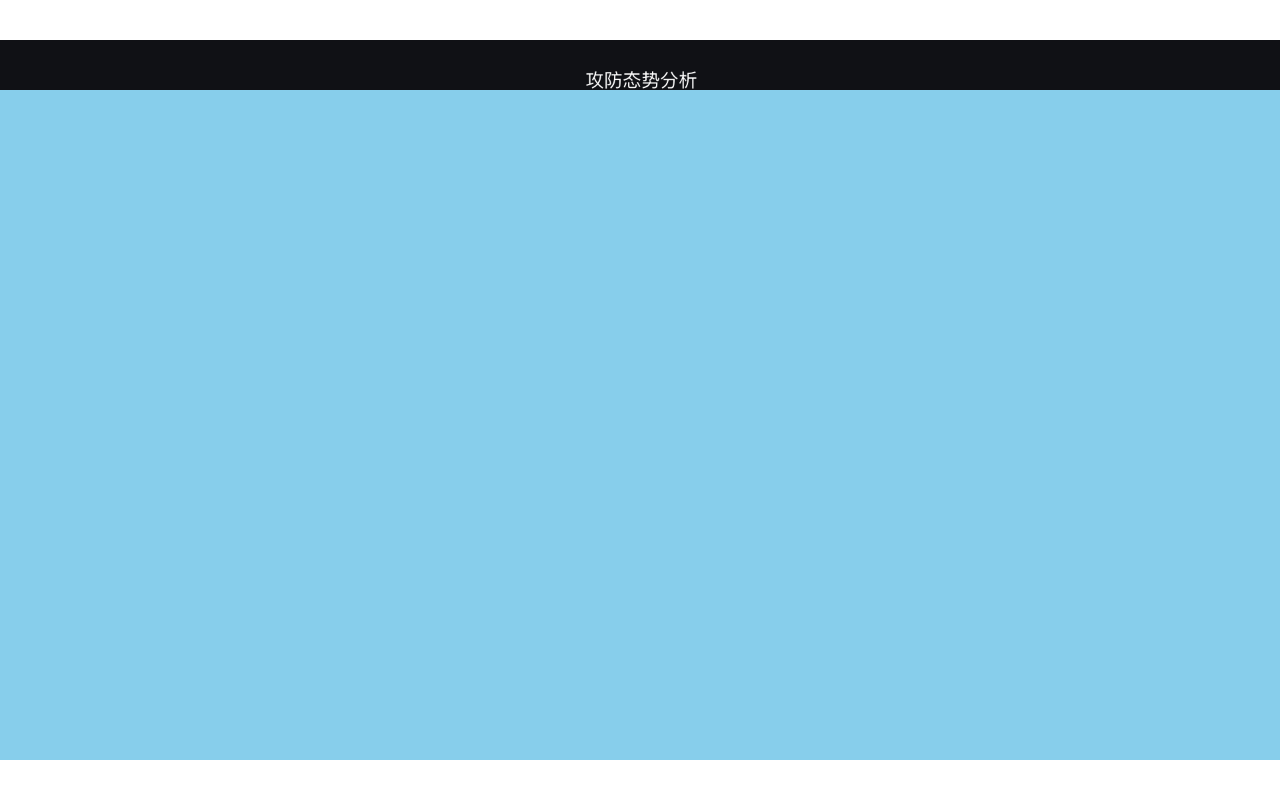
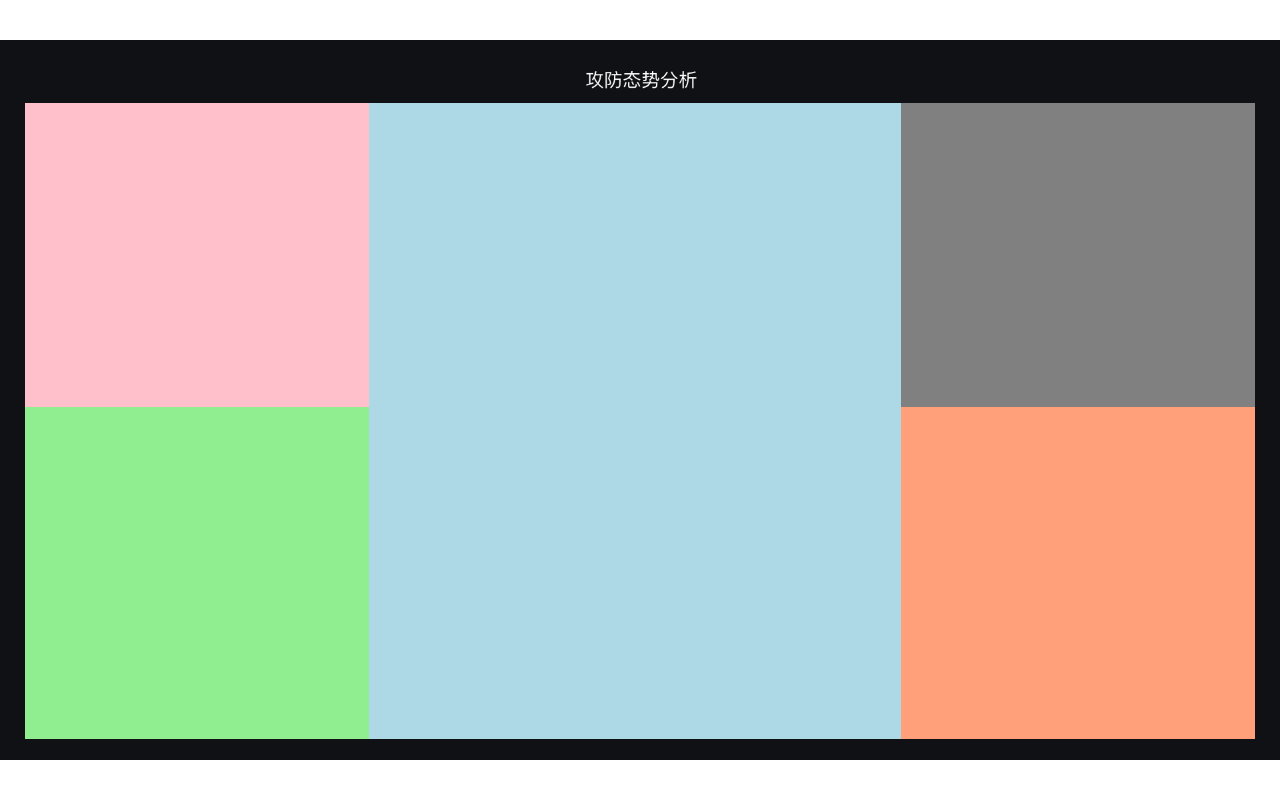
Before and after one commit to Yand-hi/react-echarts, a React (Vite) app: page /#/ in a window 1280 px wide. Built offline with nearby package versions, Linux system fonts and the light colour scheme.

Commit message:
grid Layout

```diff
--- a/src/pages/home.scss
+++ b/src/pages/home.scss
@@ -1,38 +1,47 @@
 @import "../shared/helper";
 
 .home {
-    header {
-        height: px(75);
-        background-size: cover;
+  flex: 1;
+  display: flex;
+  flex-direction: column;
+
+  > header {
+    height: px(95);
+    background-size: cover;
+  }
+
+  > main {
+    margin: 0 auto;
+    width: px(1844);
+    height: px(954);
+    display: grid;
+    grid-template:
+      "box1 box2 box3" 456fr
+      "box4 box2 box5" 498fr / 516fr 798fr 530fr;
+
+    > .section1 {
+      grid-area: box1;
+      background: pink;
     }
+
+    > .section2 {
+      grid-area: box2;
+      background: lightblue;
+    }
+
+    > .section3 {
+      grid-area: box3;
+      background: grey;
+    }
+
+    > .section4 {
+      grid-area: box4;
+      background: lightgreen;
+    }
+
+    > .section5 {
+      grid-area: box5;
+      background: lightsalmon;
+    }
+  }
 }
-
-
-
-
-
-
-
-
-
-
-
-
-
-
-
-
-
-
-
-
-
-
-
-
-
-
-
-
-// full => 1920*1080
-// left-top => 550*400
--- a/src/pages/home.tsx
+++ b/src/pages/home.tsx
@@ -5,7 +5,14 @@ import header from '../images/header.png'
 export const Home = () => {
   return (
     <div className='home'>
-      <header style={{ backgroundImage: `url(${header})` }} />
+      <header style={{backgroundImage: `url(${header})`}}/>
+      <main>
+        <section className="section1"></section>
+        <section className="section2"></section>
+        <section className="section3"></section>
+        <section className="section4"></section>
+        <section className="section5"></section>
+      </main>
     </div>
   );
 };
--- a/src/shared/style.scss
+++ b/src/shared/style.scss
@@ -1,4 +1,5 @@
 @import "helper";
+
 body {
   margin: 0;
   font-family: -apple-system, BlinkMacSystemFont, "Segoe UI", "Roboto", "Oxygen",
@@ -12,15 +13,36 @@ code {
   font-family: source-code-pro, Menlo, Monaco, Consolas, "Courier New",
   monospace;
 }
-* {box-sizing: border-box;margin: 0; padding: 0; font-weight: normal;}
-*::before {box-sizing: border-box;}
-*::after {box-sizing: border-box;}
+
+* {
+  box-sizing: border-box;
+  margin: 0;
+  padding: 0;
+  font-weight: normal;
+}
+
+*::before {
+  box-sizing: border-box;
+}
+
+*::after {
+  box-sizing: border-box;
+}
+
 body {
   font-family: $font-hei;
   font-size: 16px;
 }
 
-#root{
-  margin:0 auto;
-  background:skyblue;
+#root {
+  margin: 0 auto;
+  background: #101115;
+  display: flex;
+  flex-direction: column;
 }
+
+.App {
+  flex: 1;
+  display: flex;
+  flex-direction: column;
+}
```
Also changed, not shown: 1 other file (tests, documents, lock files or other folders).
